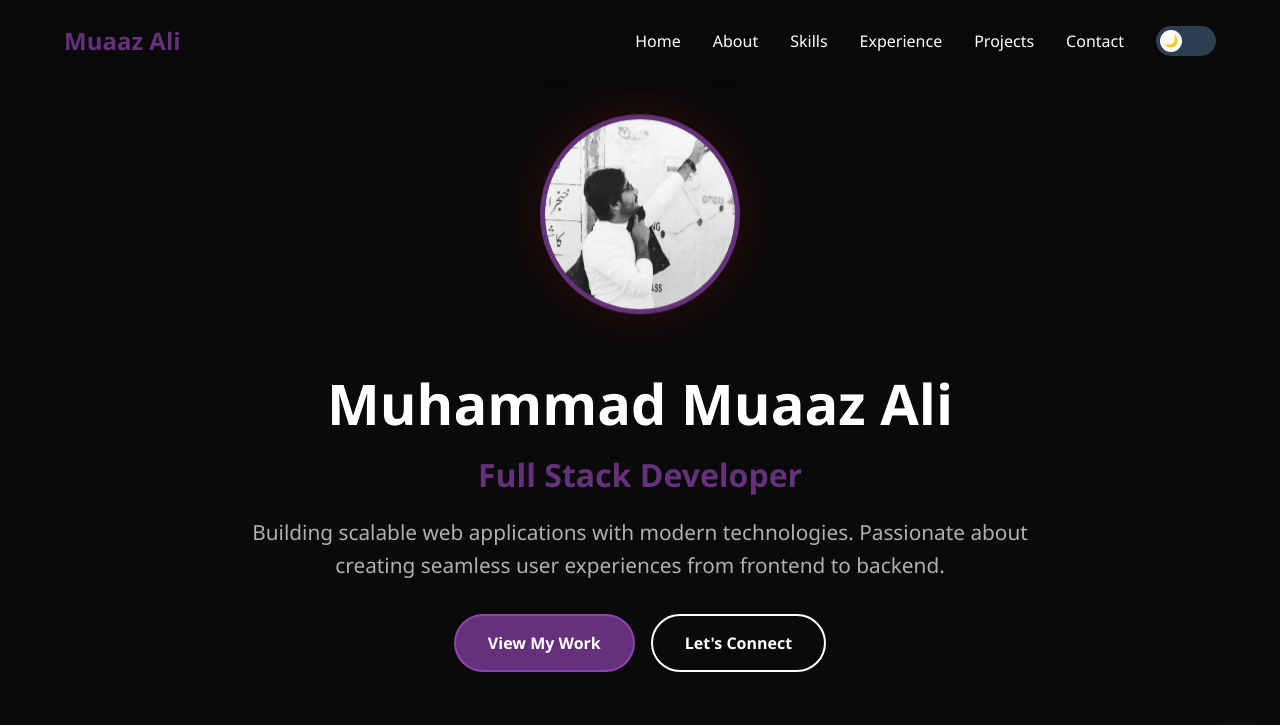
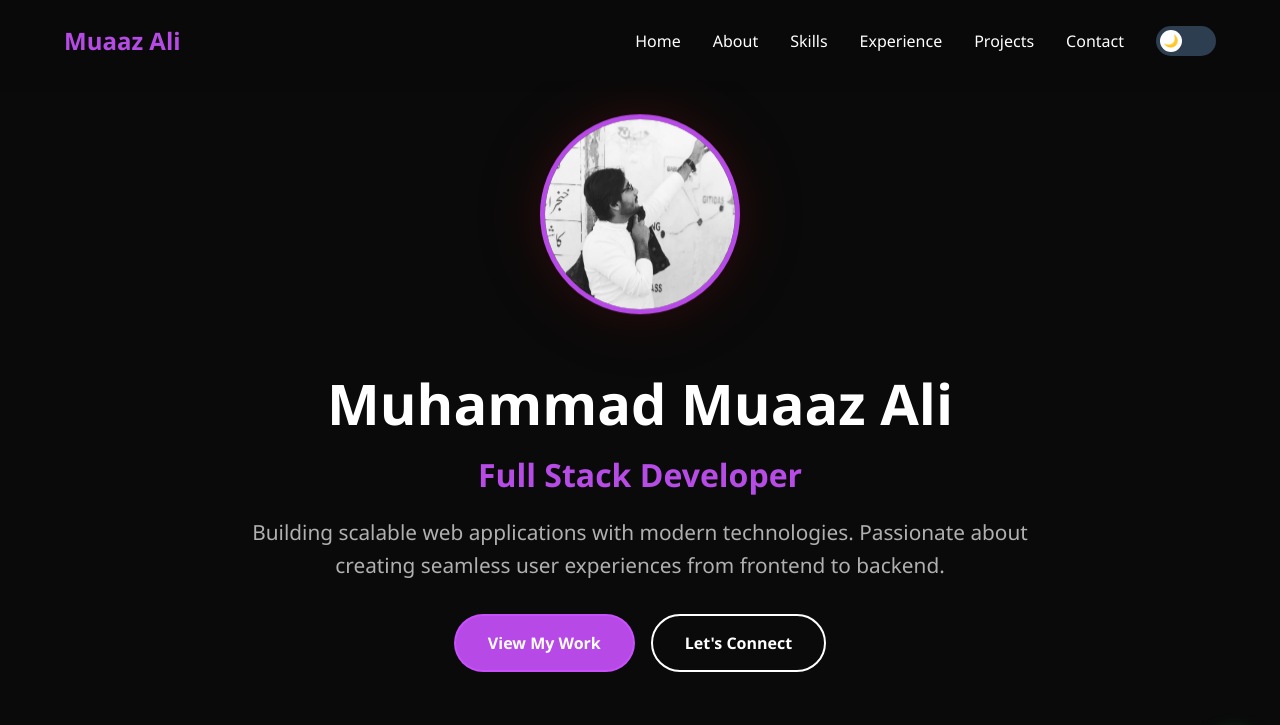
Before and after one commit to MuhammadMuaazAliCODER/Portfolio, a plain HTML site: page index.html in a window 1280 px wide. Shown: the top 725 px of the page. Drawn offline with nearby package versions, Linux system fonts and the light colour scheme.

Commit message:
Update accent color transparency for improved visibility

```diff
--- a/css/style.css
+++ b/css/style.css
@@ -14,7 +14,7 @@
             --bg-card: #151515;
             --text-primary: #ffffff;
             --text-secondary: #b0b0b0;
-            --accent: hsla(282, 77%, 63%, 0.5);
+            --accent: hsla(282, 100%, 66%, 0.897);
             --accent-hover: #ef4444;
             --accent-light: rgba(220, 38, 38, 0.1);
         }
```
